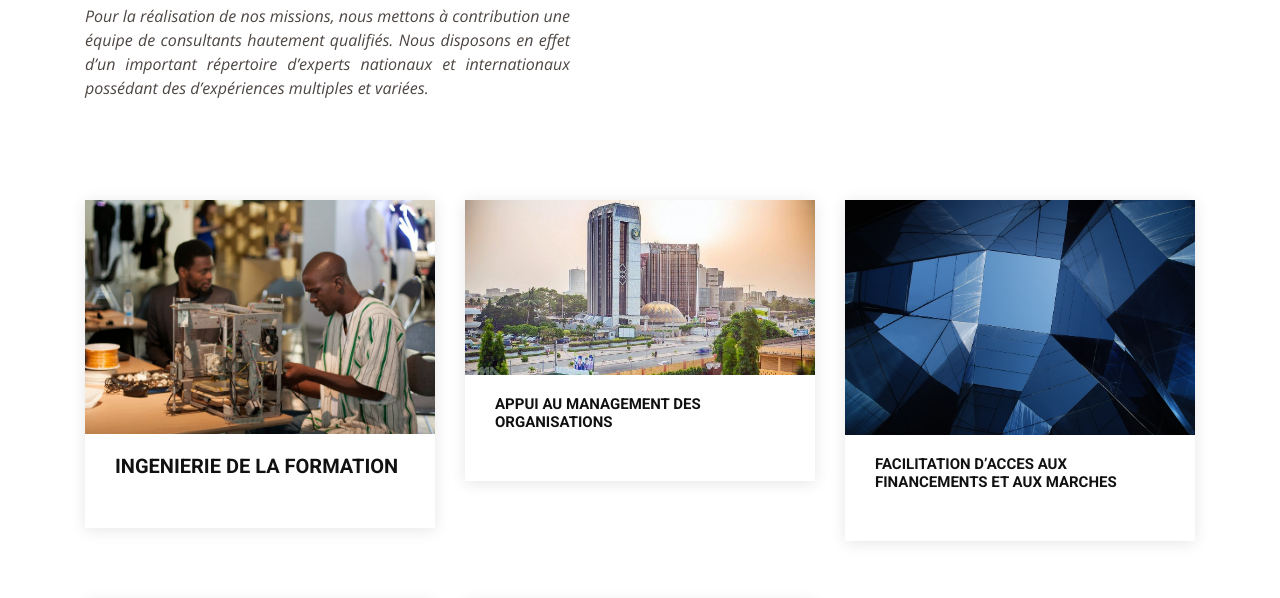
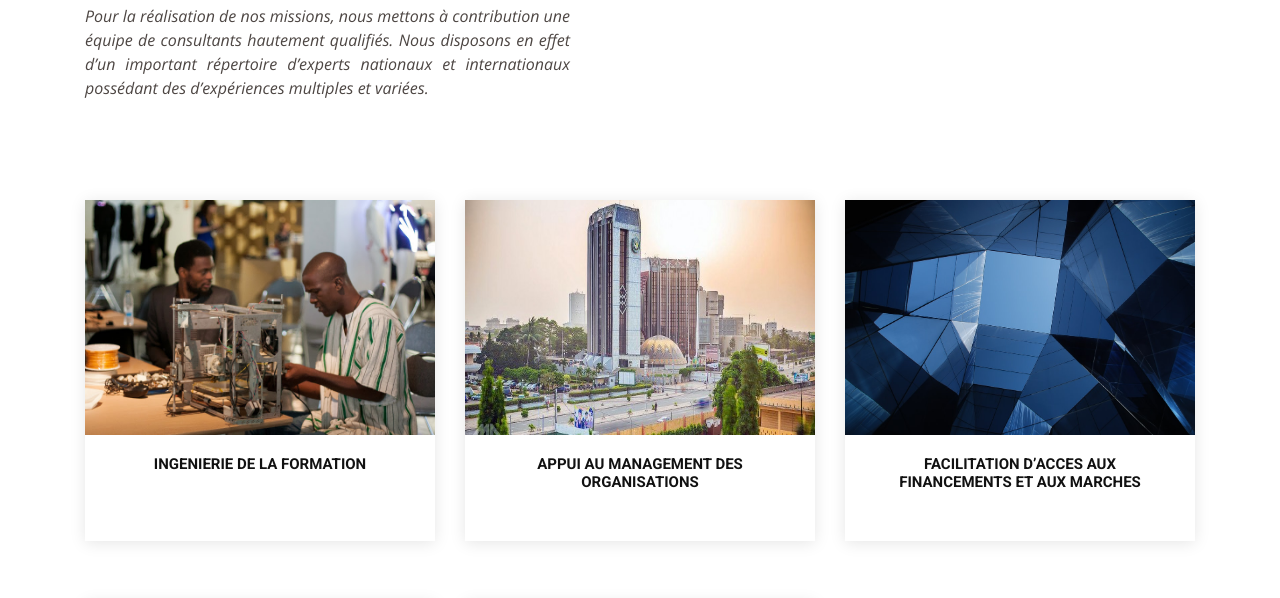
Before and after one commit to donkyni/jgkec, a Django app: page /expertise/ in a window 1280 px wide. Shown: the part 449-1047 px from the top of the page. Run offline with Django 3.2, Linux system fonts and the light colour scheme; some libraries are stand-ins or nearby versions.

Commit message:
expertise second section again

```diff
--- a/cabinet/templates/expertise/expertise.html
+++ b/cabinet/templates/expertise/expertise.html
@@ -71,50 +71,50 @@ active
           <div class="col-lg-4 entries">
             <article class="entry" data-aos="fade-up">
               <div class="entry-img">
-                <img src="{% static 'cabinet/assets/img/ingenierie.jpg' %}" alt="" class="img-fluid">
+                <a href="{% url 'ingenierie' %}"><img style="width:350px;height:235px;" src="{% static 'cabinet/assets/img/ingenierie.jpg' %}" alt="" class="img-fluid"></a>
               </div>
-              <h3 style="font-size:20px" class="entry-title">
-                <a href="javascript:void(0)">INGENIERIE DE LA FORMATION</a>
+              <h3 style="text-align:center;font-size:15px" class="entry-title">
+                <a href="{% url 'ingenierie' %}">INGENIERIE DE LA FORMATION <span style="opacity:0">&nbsp;INGENIERIE DE LA FORMATION</span></a>
               </h3>
             </article>
           </div>
           <div class="col-lg-4 entries">
             <article class="entry" data-aos="fade-up">
               <div class="entry-img">
-                <img src="{% static 'cabinet/assets/img/management.jpg' %}" alt="" class="img-fluid">
+                <a href="{% url 'management' %}"><img style="width:350px;height:235px;" src="{% static 'cabinet/assets/img/management.jpg' %}" alt="" class="img-fluid"></a>
               </div>
-              <h3 style="font-size:15px" class="entry-title">
-                <a href="javascript:void(0)">APPUI AU MANAGEMENT DES ORGANISATIONS</a>
+              <h3 style="text-align:center;font-size:15px" class="entry-title">
+                <a href="{% url 'management' %}">APPUI AU MANAGEMENT DES ORGANISATIONS</a>
               </h3>
             </article>
           </div>
           <div class="col-lg-4 entries">
             <article class="entry" data-aos="fade-up">
               <div class="entry-img">
-                <img src="{% static 'cabinet/assets/img/photo-1462556791646-c201b8241a94 (1).jfif' %}" alt="" class="img-fluid">
+                <a href="{% url 'finance' %}"><img style="width:350px;height:235px;" src="{% static 'cabinet/assets/img/photo-1462556791646-c201b8241a94 (1).jfif' %}" alt="" class="img-fluid"></a>
               </div>
-              <h3 style="font-size:15px" class="entry-title">
-                <a href="javascript:void(0)">FACILITATION D’ACCES AUX FINANCEMENTS ET AUX MARCHES</a>
+              <h3 style="text-align:center;font-size:15px" class="entry-title">
+                <a href="{% url 'finance' %}">FACILITATION D’ACCES AUX FINANCEMENTS ET AUX MARCHES</a>
               </h3>
             </article>
           </div>
           <div class="col-lg-4 entries">
             <article class="entry" data-aos="fade-up">
               <div class="entry-img">
-                <img src="{% static 'cabinet/assets/img/5371hr_-592x296-1476455405.jpg' %}" alt="" class="img-fluid">
+                <a href="{% url 'developpement' %}"><img style="width:350px;height:235px;" src="{% static 'cabinet/assets/img/5371hr_-592x296-1476455405.jpg' %}" alt="" class="img-fluid"></a>
               </div>
-              <h3 style="font-size:16px" class="entry-title">
-                <a href="javascript:void(0)">DECENTRALISATION / DEVELOPPEMENT ECONOMIQUE LOCAL</a>
+              <h3 style="text-align:center;font-size:15px" class="entry-title">
+                <a href="{% url 'developpement' %}">DECENTRALISATION / DEVELOPPEMENT ECONOMIQUE LOCAL</a>
               </h3>
             </article>
           </div>
           <div class="col-lg-4 entries">
             <article class="entry" data-aos="fade-up">
               <div class="entry-img">
-                <img src="{% static 'cabinet/assets/img/insertion.png' %}" alt="" class="img-fluid">
+                <a href="{% url 'insertion' %}"><img style="width:350px;height:235px;" src="{% static 'cabinet/assets/img/insertion.png' %}" alt="" class="img-fluid"></a>
               </div>
-              <h3 style="font-size:15px" class="entry-title">
-                <a href="javascript:void(0)">INSERTION PROFESSIONNELLE / EMPLOI DES JEUNES</a>
+              <h3 style="text-align:center;font-size:15px" class="entry-title">
+                <a href="{% url 'insertion' %}">INSERTION PROFESSIONNELLE / EMPLOI DES JEUNES</a>
               </h3>
             </article>
           </div>
```
